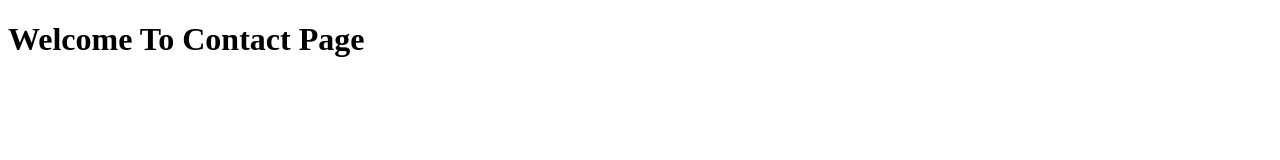
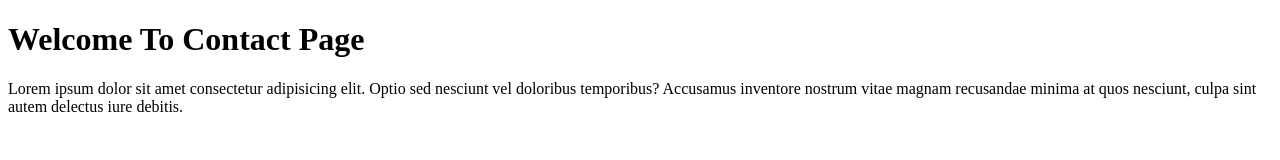
Before and after one commit to fazel2004/project, a plain HTML site: page contact.html in a window 1280 px wide. Drawn offline with Linux system fonts and the light colour scheme.

Commit message:
add p tag to contact

```diff
--- a/contact.html
+++ b/contact.html
@@ -6,6 +6,7 @@
     <title>contact</title>
 </head>
 <h1>Welcome To Contact Page</h1>
+<p>Lorem ipsum dolor sit amet consectetur adipisicing elit. Optio sed nesciunt vel doloribus temporibus? Accusamus inventore nostrum vitae magnam recusandae minima at quos nesciunt, culpa sint autem delectus iure debitis.</p>
 <body>
 
 </body>
```
